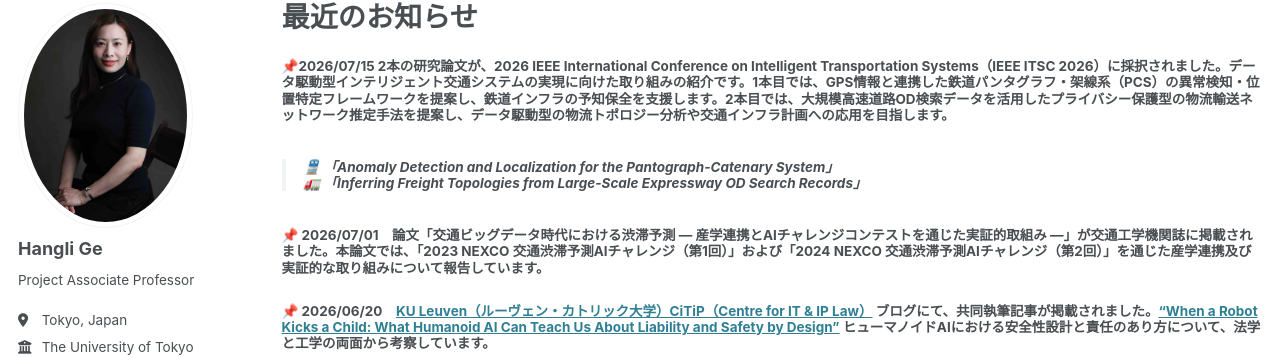
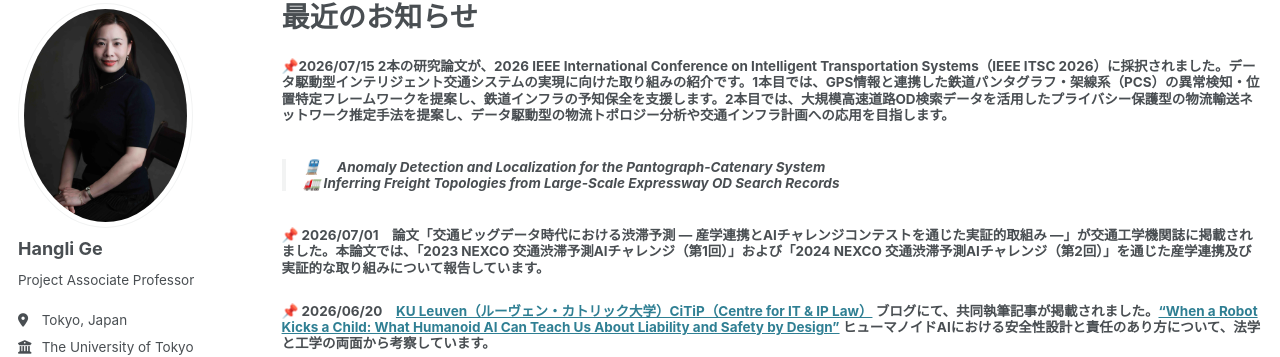
Before and after one commit to christie888/christie888.github.io, a Jekyll site: the page built from _pages/post_jp.md, in a window 1280 px wide and 900 px high. Shown: the part 103-460 px from the top of the window. Built offline with Jekyll 4.4.1, drawn with Linux system fonts in a browser that asks for light colours; some web fonts are replaced.

Commit message:
Revise research paper announcements in post_jp.md
Updated paper titles and descriptions for clarity.

```diff
--- a/_pages/post_jp.md
+++ b/_pages/post_jp.md
@@ -6,7 +6,7 @@ permalink: post_jp/
 
 
 ##### 📌2026/07/15 2本の研究論文が、2026 IEEE International Conference on Intelligent Transportation Systems（IEEE ITSC 2026）に採択されました。**データ駆動型インテリジェント交通システム**の実現に向けた取り組みの紹介です。1本目では、GPS情報と連携した鉄道パンタグラフ・架線系（PCS）の異常検知・位置特定フレームワークを提案し、鉄道インフラの予知保全を支援します。2本目では、大規模高速道路OD検索データを活用したプライバシー保護型の物流輸送ネットワーク推定手法を提案し、データ駆動型の物流トポロジー分析や交通インフラ計画への応用を目指します。
->###### 🚆 **「Anomaly Detection and Localization for the Pantograph-Catenary System」**　<br>🚛 **「Inferring Freight Topologies from Large-Scale Expressway OD Search Records」**
+>###### 🚆 **　Anomaly Detection and Localization for the Pantograph-Catenary System　**　<br>🚛 **Inferring Freight Topologies from Large-Scale Expressway OD Search Records**
 
 
 ##### 📌 2026/07/01　論文「交通ビッグデータ時代における渋滞予測 ― 産学連携とAIチャレンジコンテストを通じた実証的取組み ―」が交通工学機関誌に掲載されました。本論文では、「2023 NEXCO 交通渋滞予測AIチャレンジ（第1回）」および「2024 NEXCO 交通渋滞予測AIチャレンジ（第2回）」を通じた産学連携及び実証的な取り組みについて報告しています。
```
